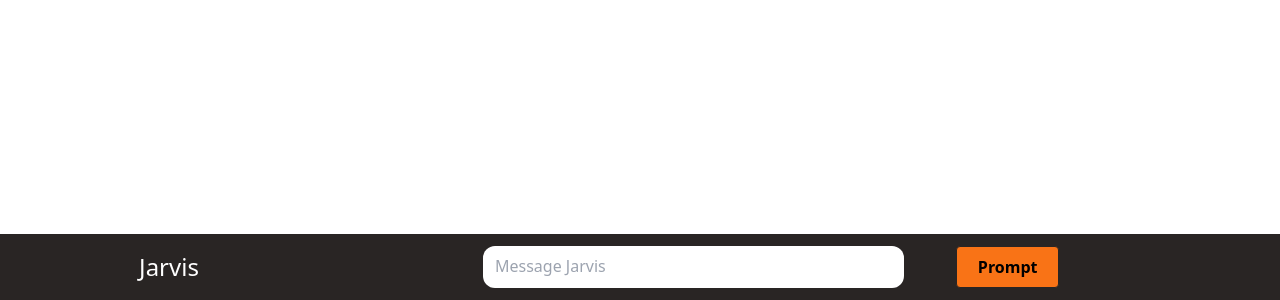
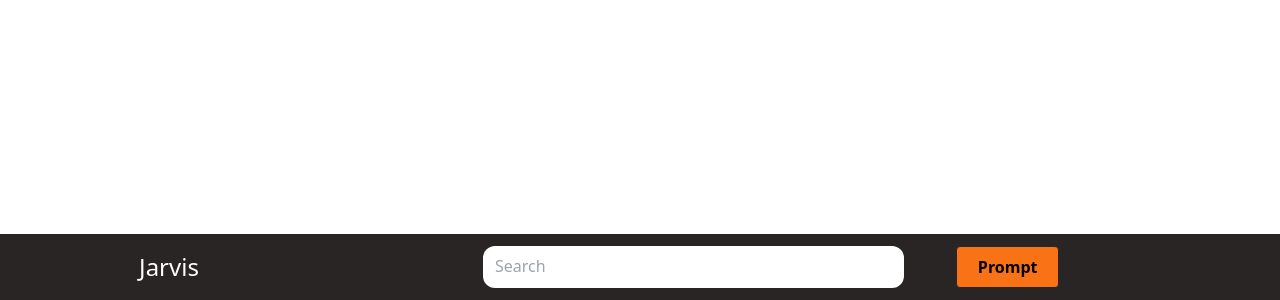
Before and after one commit to MaxYvesMastrodicasa/ChatBot_Gemini, a React (Vite) app: page / in a window 1280 px wide. Shown: the part 500-800 px from the top of the page. Built offline with nearby package versions, Linux system fonts and the light colour scheme.

Commit message:
feat : get response from api, + correction search input

```diff
--- a/src/cle.ts
+++ b/src/cle.ts
@@ -1,3 +1,3 @@
-const GOOGLE_API_KEY = AIzaSyDWq_AlSr_DHGw2ZCqzBmKrXmLOc3DfSRM;
+const GOOGLE_API_KEY = "AIzaSyDWq_AlSr_DHGw2ZCqzBmKrXmLOc3DfSRM";
 
 export default GOOGLE_API_KEY;
--- a/src/components/SearchInput.tsx
+++ b/src/components/SearchInput.tsx
@@ -1,5 +1,6 @@
 import { ChangeEventHandler, FC } from "react";
 import { Button } from "./Button.tsx";
+import ChatBot from "../AIConnect.tsx";
 
 type IProps = {
   onClick: () => void;
@@ -19,7 +20,7 @@ const SearchInput: FC<IProps> = (props) => {
       <input
         type="search"
         className="peer block min-h-[auto] w-full rounded-xl  px-3 py-[0.32rem] leading-[1.6] text-black focus:outline focus:outline-orange-500 hover:outline hover:outline-orange-500"
-        placeholder="Message Jarvis"
+        placeholder="Search"
         aria-label="Search"
         aria-describedby="basic-addon1"
         onChange={onChange}
@@ -29,8 +30,10 @@ const SearchInput: FC<IProps> = (props) => {
         <Button
           className="bg-orange-500 text-black font-semibold py-2 px-4 rounded hover:bg-orange-600 hover:text-white focus:outline-none focus:ring-2 focus:ring-orange-300 border border-stone-800 hover:border-gray-500 w-1/2"
           label="Prompt"
-          onClick={() => console.log("test")}
-        ></Button>
+          onClick={() => {
+            ChatBot(value);
+          }}
+        />
       </div>
     </div>
   );
```
